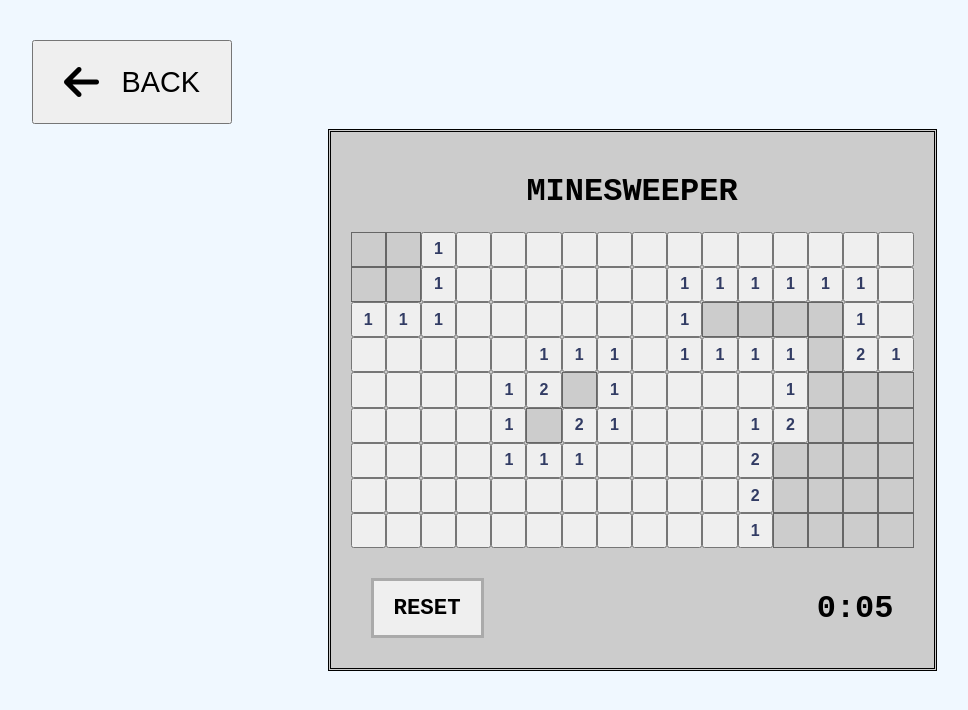
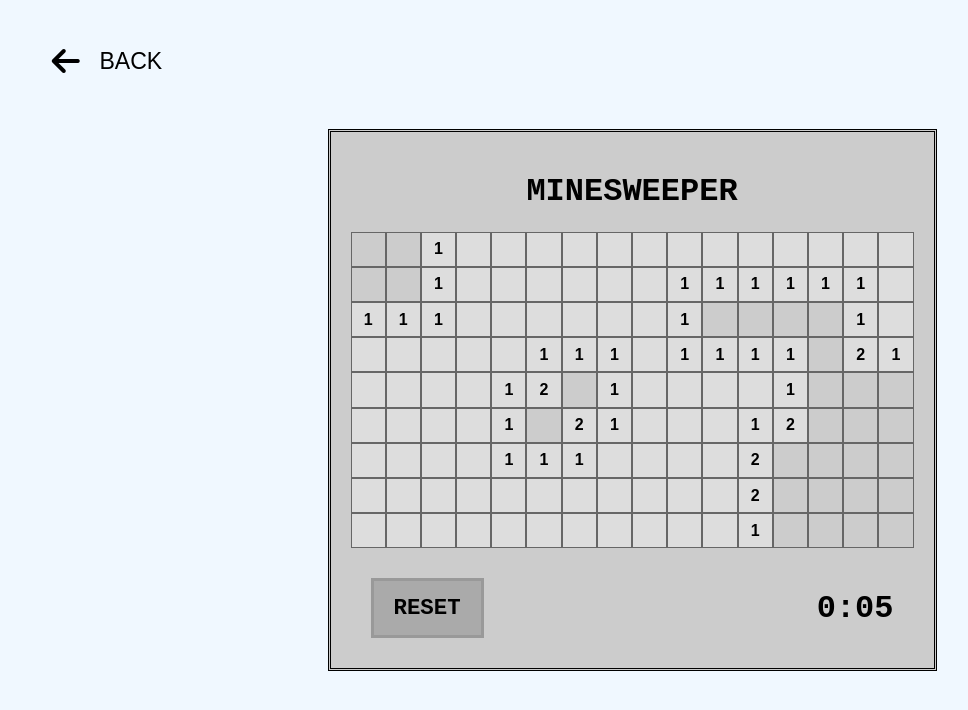
Before and after one commit to calebc2006/Minesweeper, a plain HTML site: page game.html in a window 1280 px wide. Shown: the whole page, without its empty margins (8-976 px from the left). Drawn offline with Linux system fonts and the light colour scheme.

Commit message:
Fixed styling

```diff
--- a/game.html
+++ b/game.html
@@ -16,7 +16,8 @@
   <body>
     <form action="index.html">
       <button class="back-btn">
-        <i class="fa-solid fa-arrow-left"></i>BACK
+        <i class="fa-solid fa-arrow-left"></i>
+        <div class="back">BACK</div>
       </button>
     </form>
     <div class="big-container">
--- a/indexScript.js
+++ b/indexScript.js
@@ -4,8 +4,7 @@ const button3 = document.getElementById("3")
 const button4 = document.getElementById("4")
 
 function handleClick(id) {
-  let url =
-    document.URL.slice(0, -11) + "game.html?size=" + encodeURIComponent(id)
+  let url = "http://" + document.URL.split("/")[2] + "/game.html?size=" + id
   document.location.href = url
 }
 
--- a/styles.css
+++ b/styles.css
@@ -17,6 +17,7 @@ body {
   align-items: center;
   justify-content: center;
   font-family: "Courier New", Courier, monospace;
+  color: black;
 }
 
 .back-btn {
@@ -26,10 +27,21 @@ body {
   display: flex;
   align-items: center;
   justify-content: space-between;
-  width: 200px;
+  width: 150px;
   font-size: 1.8rem;
-  padding: 20px 30px;
   cursor: pointer;
+  background-color: inherit;
+  border: none;
+  color: black;
+  text-align: center;
+  transform: scale(0.8);
+}
+.back-btn:hover {
+  transform: scale(0.9);
+}
+
+.back {
+  text-align: center;
 }
 
 .fa-arrow-left {
@@ -54,6 +66,10 @@ body {
   height: 25%;
   width: 100%;
   border: solid black 1px;
+  color: black;
+}
+.start-link:hover {
+  font-weight: bold;
 }
 
 h2 {
@@ -115,7 +131,9 @@ h1 {
 .board-tile {
   font-size: 1rem;
   font-weight: bold;
-  color: rgb(50, 60, 100);
+  color: black;
+  border: solid 1px #666;
+  background-color: #ddd;
 }
 
 .hide {
@@ -132,16 +150,18 @@ h1 {
 }
 
 .reset-btn {
-  border: solid 3px #aaa;
+  border: solid 3px #999;
   height: 60px;
   padding: 0px 20px;
   font-size: 1.4rem;
   font-weight: bold;
   font-family: "Courier New", Courier, monospace;
   cursor: pointer;
+  background-color: #aaa;
+  color: black;
 }
 .reset-btn:hover {
-  background-color: #ddd;
+  background-color: #bbb;
 }
 
 .fa-flag,
@@ -151,7 +171,7 @@ h1 {
 
 .unselected {
   background-color: #ccc;
-  border: solid 1px #666;
+
   cursor: pointer;
 }
 .unselected:hover {
```
